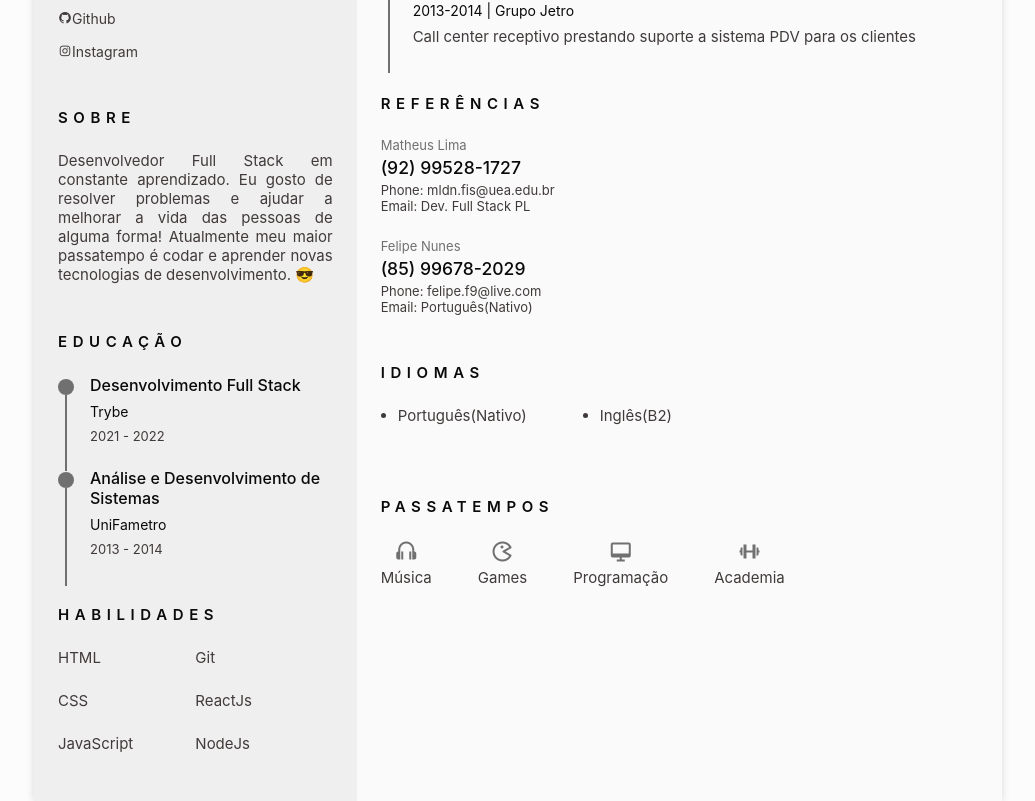
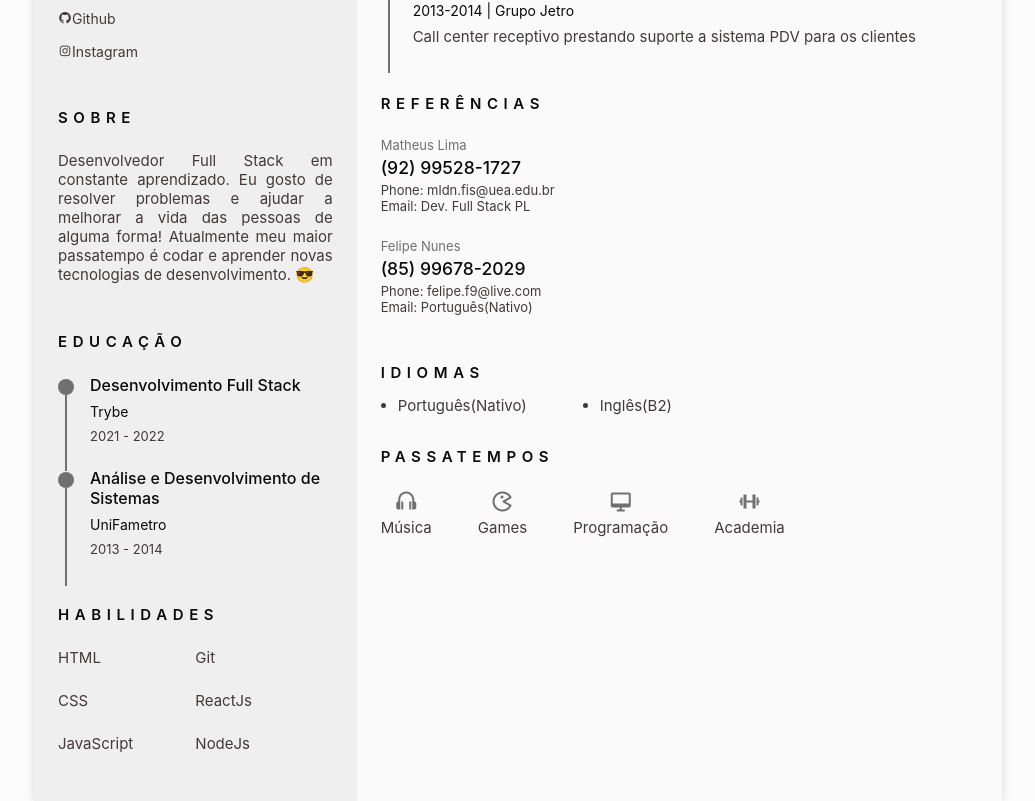
Before and after one commit to f3gomes/vite-resume-builder, a React (Vite) app: page / in a window 1280 px wide. Shown: the part 553-1354 px from the top of the page, without its empty margins (122-1157 px from the left). Built offline with nearby package versions, Linux system fonts and the light colour scheme.

Commit message:
commit certificades

```diff
--- a/src/App.css
+++ b/src/App.css
@@ -446,6 +446,15 @@ body.scale-cv {
 
 /*========== SKILLS AND LANGUAGES ==========*/
 
+.certificate {
+  margin-bottom: -10px;
+}
+
+.languages__container {
+  margin-bottom: -40px;
+  margin-top: -10px;
+}
+
 .languages__content,
 .skills__content {
   grid-template-columns: repeat(2, 1fr);
```
Also changed, not shown: src/components/ResumeFull.jsx (+3 -9 lines).
